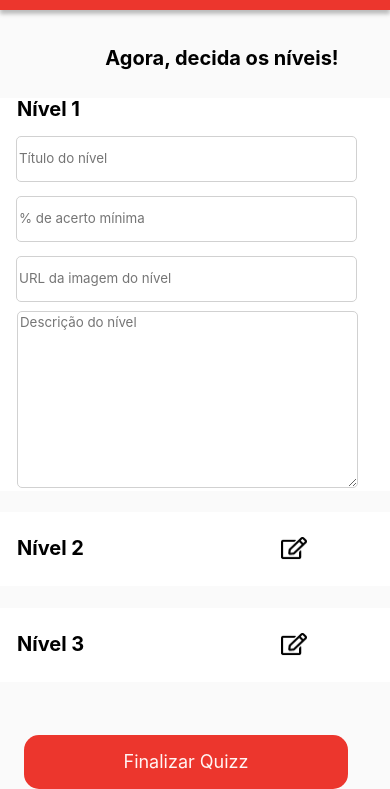
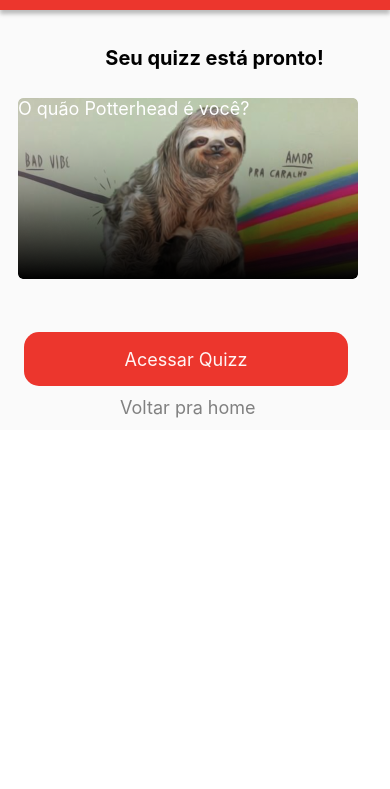
Before and after one commit to NinaS23/Buzzquiz, a plain HTML site: page index.html in a window 390 px wide. Shown: the part 59-848 px from the top of the page. Drawn offline with Linux system fonts and the light colour scheme.

Commit message:
tela 3.4 sem responsivdade e com erros que dá pra arrumar

```diff
--- a/index.html
+++ b/index.html
@@ -27,7 +27,9 @@
                 <!--3.2-->
                 <h2 class="escondido">Crie suas perguntas</h2>
                 <!--3.3-->
-                <h2 class="mudarPosicao">Agora, decida os níveis!</h2>
+                <h2 class="mudarPosicao escondido">Agora, decida os níveis!</h2>
+                <!--tela 3.4-->
+                <h2 class="mudarPosicao">Seu quizz está pronto!</h2>
                 <!--aqui é da tela 3.1-->
                 <div class="MontarQuizz escondido">
                     <input type="text" placeholder="Título do seu quizz">
@@ -57,18 +59,23 @@
                         <input type="text" placeholder="URL da imagem 3">
                     </div>
                 </div>
-                <div class="container_Niveis">
+                <!--tela 3.3-->
+                <div class="container_Niveis escondido">
                     <div class="MontarNiveis">
                         <h3>Nível 1</h3>
-                      <input class = "distanciar" type="text" placeholder="Título do nível">
-                      <input  class = "distanciar"  type="text" placeholder="% de acerto mínima">
-                      <input class = "distanciar"  type="text" placeholder="URL da imagem do nível">
+                        <input class="distanciar" type="text" placeholder="Título do nível">
+                        <input class="distanciar" type="text" placeholder="% de acerto mínima">
+                        <input class="distanciar" type="text" placeholder="URL da imagem do nível">
                         <form action="" method="post">
                             <div>
                                 <textarea id="message" name="message" placeholder="Descrição do nível"></textarea>
                             </div>
                         </form>
                     </div>
+                </div>
+                <!--tela 3.4 CARD-->
+                <div class="cardDecoration">
+                    <div class="text"><p>O quão Potterhead é você?</p></div>
                 </div>
                 <!--tela 3.2-->
                 <div class="perguntasComIcom escondido">
@@ -82,7 +89,7 @@
                     </div>
                 </div>
                 <!--tela 3.3-->
-                <div class="niveisComIcon">
+                <div class="niveisComIcon escondido">
                     <div class="pergunta1">
                         <h3>Nível 2</h3>
                         <img class="bloco" src="Vector.png" alt="bloco de escrever" />
@@ -94,14 +101,18 @@
                 </div>
 
 
-                <div class="prosseguirBotao ">
+                <div class="prosseguirBotao">
                     <!--tela 3.1-->
                     <p class="escondido">Prosseguir pra criar perguntas</p>
                     <!--essa parte é na tela 3.2-->
                     <p class="escondido">Prosseguir pra criar níveis</p>
                     <!--tela 3.3-->
-                    <p>Finalizar Quizz</p>
+                    <p class="escondido">Finalizar Quizz</p>
+                    <!--tela 3.4-->
+                    <p>Acessar Quizz</p>
                 </div>
+                <!--tela 3.4 -- so aparece nessa tela-->
+                <h4>Voltar pra home</h4>
             </div>
         </main>
     </div>
--- a/style.css
+++ b/style.css
@@ -191,7 +191,38 @@ margin-left: 17px;
 .distanciar{
     margin-top: 14px;
 }
+/*fim da tela 3.3*/
+/* inicio da tela 3.4*/
+     /*Mudar o background de tudo pra  #FAFAFA (isso o js faz)  e mudar o tamanho do botão(diminuir)*/
+.text p {
+    color: #FFFFFF;
+    display: flex;
+    position: relative;
+    justify-content: flex-start;
+    bottom: 0;
+    align-items: flex-end;
+}
+.text{
+    background: url("img/Rectangle\ 36.png");
+    width: 340px;
+    height: 181px;
+    border-radius: 5px;
+    margin-left: 18px;
 
+}
+h4{
+    display: flex;
+    align-items: center;
+    justify-content: center;
+    margin-left: 78px;
+    background-color: #FAFAFA;
+    color: #818181;
+    font-family: -apple-system, BlinkMacSystemFont, 'Segoe UI', Roboto, Oxygen, Ubuntu, Cantarell, 'Open Sans', 'Helvetica Neue', sans-serif;
+    width: 219.64px;
+    height: 44px;
+    font-size: 18px;
+    font-weight: 400;
+}
 /*aqui vou colocar a classe escondido ( Diegão disse que é bom deixar no final do css)*/
 .escondido{
     display: none;
```
Lines whose indentation alone changed are shown as unchanged.
